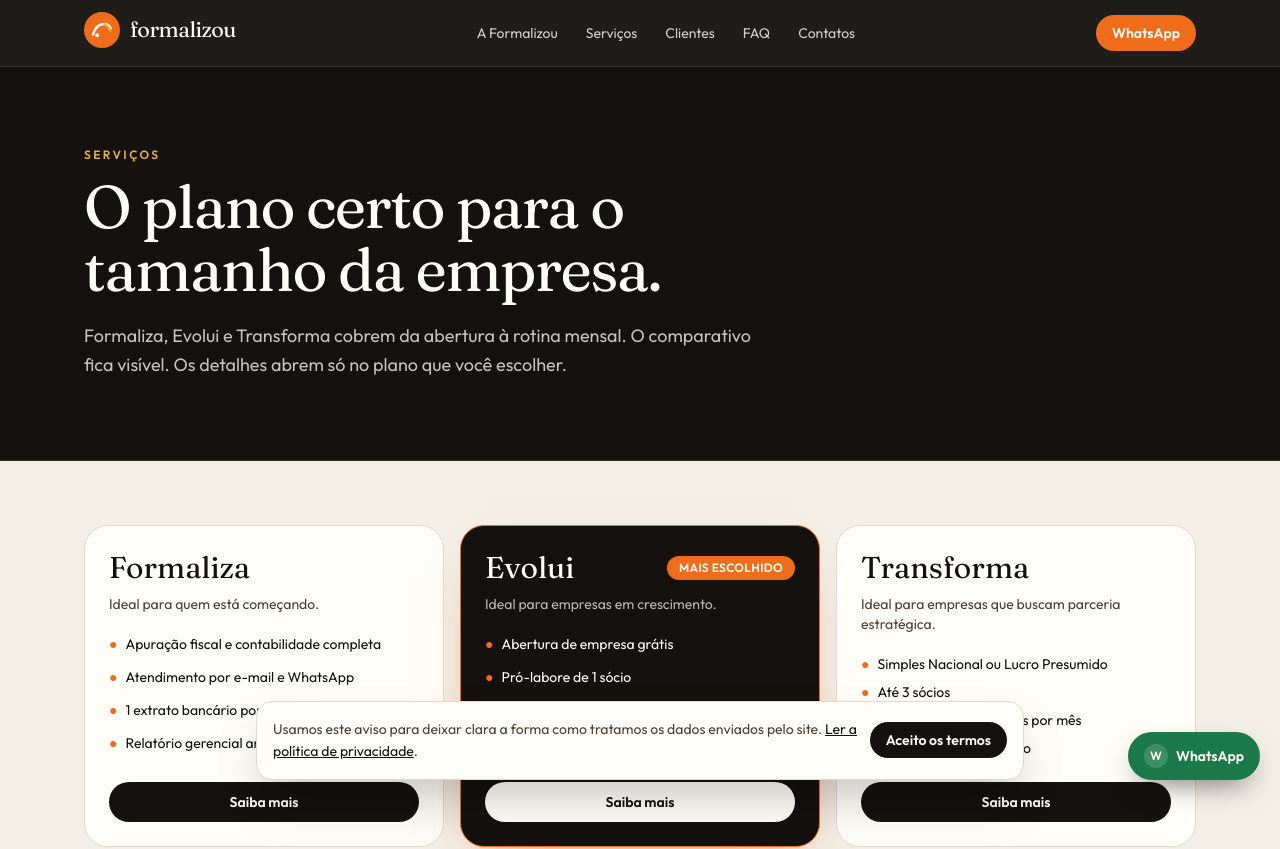
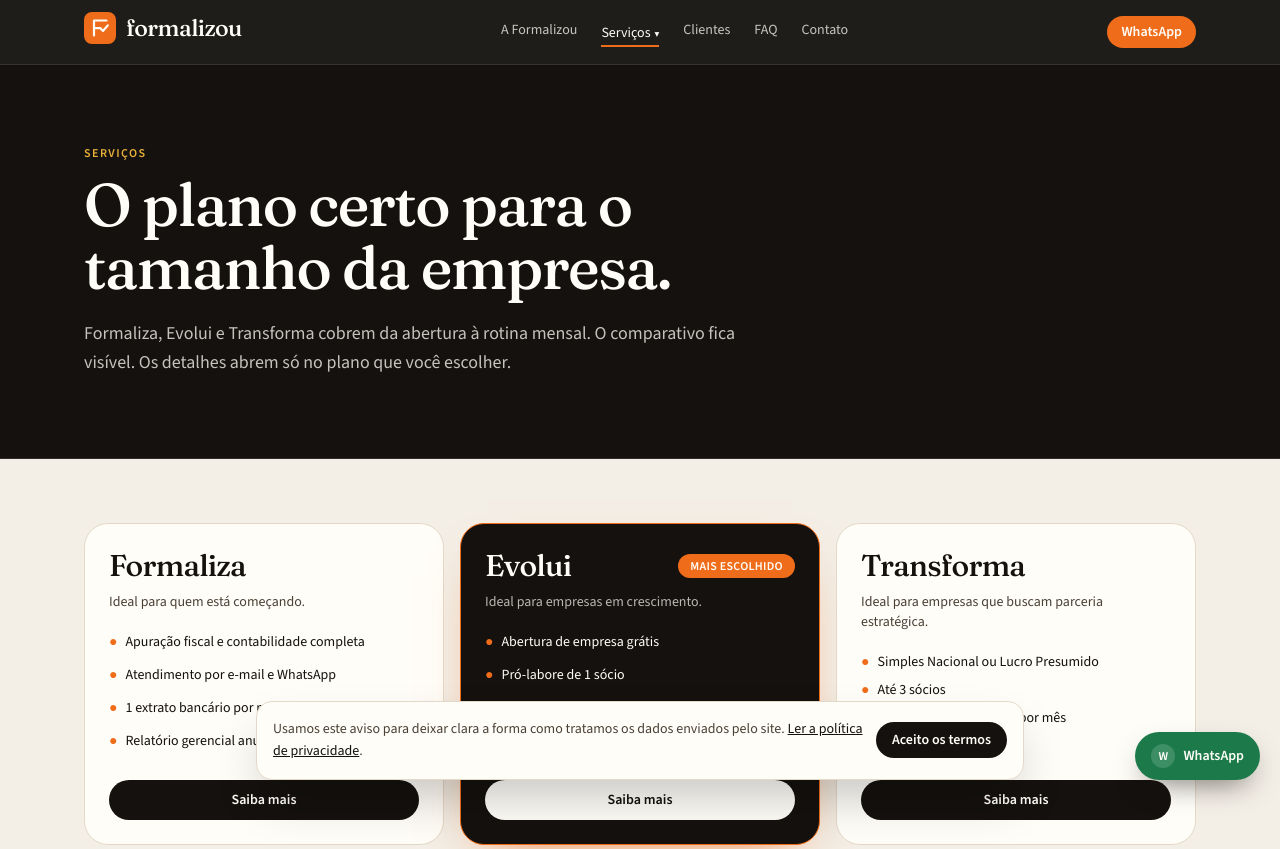
Before and after one commit to betows/formalizou, a Next.js app: page /planos in a window 1280 px wide. Shown: the top 849 px of the page. Built offline with nearby package versions, Linux system fonts and the light colour scheme.

Commit message:
feat: refine the logo, menu, and typography
Keep the current layout and tighten the brand mark, navigation, and type.

```diff
--- a/src/app/contato/page.tsx
+++ b/src/app/contato/page.tsx
@@ -18,7 +18,7 @@ export default function ContactPage() {
       />
       <section className="mx-auto grid max-w-6xl gap-8 px-5 py-16 lg:grid-cols-[0.8fr_1.2fr]">
         <div className="rounded-3xl bg-ink p-6 text-cream">
-          <p className="text-xs font-semibold uppercase tracking-[0.16em] text-amber">Florianópolis</p>
+          <p className="text-xs font-semibold uppercase tracking-[0.12em] text-amber">Florianópolis</p>
           <p className="mt-3 font-display text-3xl leading-tight">
             {SITE.address.line1}
             <br />
--- a/src/app/globals.css
+++ b/src/app/globals.css
@@ -1,7 +1,7 @@
 @import "tailwindcss";
 
 @theme {
-  --font-sans: var(--font-outfit), ui-sans-serif, system-ui, sans-serif;
+  --font-sans: var(--font-body), ui-sans-serif, system-ui, sans-serif;
   --font-display: var(--font-fraunces), Georgia, "Times New Roman", serif;
   --color-ink: #14110e;
   --color-ink-soft: #4a4036;
@@ -22,6 +22,14 @@ body {
   background: var(--color-paper);
   color: var(--color-ink);
   font-family: var(--font-sans);
+  font-size: 1.0625rem;
+  line-height: 1.6;
+  text-rendering: optimizeLegibility;
+}
+
+.font-display {
+  font-weight: 500;
+  letter-spacing: -0.025em;
 }
 
 ::selection {
--- a/src/app/layout.tsx
+++ b/src/app/layout.tsx
@@ -1,20 +1,22 @@
 import type { Metadata } from "next";
-import { Fraunces, Outfit } from "next/font/google";
+import { Fraunces, Source_Sans_3 } from "next/font/google";
 import { CookieNotice } from "@/components/cookie-notice";
 import { SiteFooter } from "@/components/site-footer";
 import { SiteHeader } from "@/components/site-header";
 import { WhatsAppButton } from "@/components/whatsapp-button";
 import "./globals.css";
 
-const outfit = Outfit({
+const sourceSans = Source_Sans_3({
   subsets: ["latin"],
-  variable: "--font-outfit",
+  weight: ["400", "600"],
+  variable: "--font-body",
   display: "swap",
 });
 
 const fraunces = Fraunces({
   subsets: ["latin"],
   style: ["normal", "italic"],
+  weight: ["500", "600"],
   variable: "--font-fraunces",
   display: "swap",
 });
@@ -30,7 +32,7 @@ export const metadata: Metadata = {
 
 export default function RootLayout({ children }: LayoutProps<"/">) {
   return (
-    <html lang="pt-BR" className={`${outfit.variable} ${fraunces.variable} h-full antialiased`}>
+    <html lang="pt-BR" className={`${sourceSans.variable} ${fraunces.variable} h-full antialiased`}>
       <body className="min-h-full">
         <a
           href="#conteudo"
--- a/src/components/logo.tsx
+++ b/src/components/logo.tsx
@@ -1,34 +1,25 @@
-export function Logo({ compact = false }: { compact?: boolean }) {
+export function Logo() {
   return (
-    <span className="inline-flex items-center gap-2.5">
-      <svg width="36" height="36" viewBox="0 0 36 36" aria-hidden="true">
-        <rect width="36" height="36" rx="18" fill="#ef6c1a" />
+    <span className="inline-flex items-center gap-2.5 text-cream">
+      <svg width="32" height="32" viewBox="0 0 32 32" aria-hidden="true" className="shrink-0">
+        <rect width="32" height="32" rx="8" fill="#ef6c1a" />
         <path
-          d="M9 22.5c2.2-7 6.4-10.5 11-10.5 3.2 0 5.4 1.6 6.6 4.2"
+          d="M10 8.5h12.5M10 8.5v15"
           fill="none"
           stroke="#fffdf8"
-          strokeWidth="2.4"
+          strokeWidth="2.2"
           strokeLinecap="round"
         />
         <path
-          d="M20.5 12.2c2.4 1.2 4.4 3.4 5.6 6.4"
+          d="M10 16.2h6.4l2.6 2.8 4.8-5.6"
           fill="none"
-          stroke="#e8b03a"
-          strokeWidth="2.4"
+          stroke="#fffdf8"
+          strokeWidth="2.2"
           strokeLinecap="round"
+          strokeLinejoin="round"
         />
-        <circle cx="13.2" cy="23.2" r="2" fill="#fffdf8" />
       </svg>
-      <span className="leading-none">
-        <span className="block font-display text-[1.35rem] tracking-tight text-cream">
-          formalizou
-        </span>
-        {compact ? null : (
-          <span className="mt-1 block text-[10px] font-medium uppercase tracking-[0.16em] text-cream/55">
-            contabilidade descomplicada
-          </span>
-        )}
-      </span>
+      <span className="font-display text-[1.45rem] font-medium leading-none tracking-[-0.03em]">formalizou</span>
     </span>
   );
 }
--- a/src/components/page-hero.tsx
+++ b/src/components/page-hero.tsx
@@ -10,7 +10,7 @@ export function PageHero({
   return (
     <section className="border-b border-white/10 bg-ink text-cream">
       <div className="mx-auto max-w-6xl px-5 py-14 md:py-20">
-        <p className="text-xs font-semibold uppercase tracking-[0.2em] text-amber">{eyebrow}</p>
+        <p className="text-xs font-semibold uppercase tracking-[0.12em] text-amber">{eyebrow}</p>
         <h1 className="mt-3 max-w-3xl font-display text-4xl leading-[1.05] tracking-tight md:text-6xl">
           {title}
         </h1>
--- a/src/components/plan-explorer.tsx
+++ b/src/components/plan-explorer.tsx
@@ -105,7 +105,7 @@ export function PlanExplorer() {
           <div className="p-6">
             <div className="flex items-start justify-between gap-4">
               <div>
-                <p className="text-xs font-semibold uppercase tracking-[0.16em] text-orange">Plano</p>
+                <p className="text-xs font-semibold uppercase tracking-[0.12em] text-orange">Plano</p>
                 <h2 className="font-display text-4xl">{plan.name}</h2>
                 <p className="mt-1 text-ink-soft">
                   Ideal para {plan.audience.charAt(0).toLowerCase() + plan.audience.slice(1)}
--- a/src/components/site-footer.tsx
+++ b/src/components/site-footer.tsx
@@ -26,7 +26,7 @@ export function SiteFooter() {
           </div>
         </div>
         <div>
-          <p className="text-xs font-semibold uppercase tracking-[0.16em] text-amber">Central de atendimento</p>
+          <p className="text-xs font-semibold uppercase tracking-[0.12em] text-amber">Central de atendimento</p>
           <p className="mt-3 font-display text-2xl">{SITE.address.city}</p>
           <p className="mt-2 text-sm leading-relaxed text-cream/70">
             {SITE.address.line1}
@@ -38,7 +38,7 @@ export function SiteFooter() {
           </a>
         </div>
         <div>
-          <p className="text-xs font-semibold uppercase tracking-[0.16em] text-amber">Mapa</p>
+          <p className="text-xs font-semibold uppercase tracking-[0.12em] text-amber">Mapa</p>
           <ul className="mt-3 grid gap-2 text-sm text-cream/80">
             <li>
               <Link href="/a-formalizou" className="hover:text-cream">
--- a/src/components/site-header.tsx
+++ b/src/components/site-header.tsx
@@ -1,6 +1,7 @@
 "use client";
 
 import Link from "next/link";
+import { usePathname } from "next/navigation";
 import { useState } from "react";
 import { Logo } from "@/components/logo";
 import { WHATSAPP_URL } from "@/lib/site";
@@ -9,12 +10,23 @@ const links = [
   { href: "/a-formalizou", label: "A Formalizou" },
   { href: "/#clientes", label: "Clientes" },
   { href: "/faq", label: "FAQ" },
-  { href: "/contato", label: "Contatos" },
+  { href: "/contato", label: "Contato" },
 ];
 
+const serviceLinks = [
+  { href: "/planos", label: "Nossos planos" },
+  { href: "/servicos-avulsos", label: "Serviços avulsos" },
+];
+
+function navClass(active: boolean) {
+  return `border-b-2 pb-0.5 text-sm ${active ? "border-orange text-cream" : "border-transparent text-cream/75 hover:text-cream"}`;
+}
+
 export function SiteHeader() {
+  const pathname = usePathname();
   const [open, setOpen] = useState(false);
   const [servicesOpen, setServicesOpen] = useState(false);
+  const servicesActive = pathname === "/planos" || pathname === "/servicos-avulsos";
 
   function close() {
     setOpen(false);
@@ -23,12 +35,12 @@ export function SiteHeader() {
 
   return (
     <header className="sticky top-0 z-40 border-b border-white/10 bg-ink/95 text-cream backdrop-blur">
-      <div className="mx-auto flex max-w-6xl items-center justify-between gap-4 px-5 py-3">
+      <div className="mx-auto flex max-w-6xl items-center justify-between gap-8 px-5 py-3">
         <Link href="/" aria-label="Formalizou, página inicial" onClick={close}>
-          <Logo compact />
+          <Logo />
         </Link>
-        <nav className="hidden items-center gap-7 text-sm lg:flex" aria-label="Principal">
-          <Link href="/a-formalizou" className="text-cream/80 hover:text-cream">
+        <nav className="hidden items-center gap-6 lg:flex" aria-label="Principal">
+          <Link href="/a-formalizou" className={navClass(pathname === "/a-formalizou")}>
             A Formalizou
           </Link>
           <div
@@ -38,49 +50,45 @@ export function SiteHeader() {
           >
             <button
               type="button"
-              className="text-cream/80 hover:text-cream"
+              className={navClass(servicesActive)}
               aria-expanded={servicesOpen}
               aria-controls="menu-servicos"
               onClick={() => setServicesOpen((value) => !value)}
             >
               Serviços
+              <span className={`ml-1 inline-block text-[0.6rem] ${servicesOpen ? "rotate-180" : ""}`} aria-hidden="true">
+                ▾
+              </span>
             </button>
             {servicesOpen ? (
-              <div
-                id="menu-servicos"
-                className="absolute left-0 top-full z-10 min-w-52 pt-3"
-              >
-                <div className="rounded-2xl border border-white/10 bg-ink p-2 shadow-2xl">
-                  <Link
-                    href="/planos"
-                    className="block rounded-xl px-3 py-2 hover:bg-white/5"
-                    onClick={close}
-                  >
-                    Nossos planos
-                  </Link>
-                  <Link
-                    href="/servicos-avulsos"
-                    className="block rounded-xl px-3 py-2 hover:bg-white/5"
-                    onClick={close}
-                  >
-                    Serviços avulsos
-                  </Link>
+              <div id="menu-servicos" className="absolute left-0 top-full z-10 min-w-48 pt-3">
+                <div className="rounded-xl border border-line bg-cream p-1.5 text-ink shadow-lg">
+                  {serviceLinks.map((link) => (
+                    <Link
+                      key={link.href}
+                      href={link.href}
+                      className={`block rounded-lg px-3 py-2 text-sm ${pathname === link.href ? "bg-paper font-medium" : "hover:bg-paper"}`}
+                      onClick={close}
+                    >
+                      {link.label}
+                    </Link>
+                  ))}
                 </div>
               </div>
             ) : null}
           </div>
           {links.slice(1).map((link) => (
-            <Link key={link.href} href={link.href} className="text-cream/80 hover:text-cream">
+            <Link key={link.href} href={link.href} className={navClass(pathname === link.href)}>
               {link.label}
             </Link>
           ))}
         </nav>
-        <div className="flex items-center gap-2">
+        <div className="flex items-center gap-3">
           <a
             href={WHATSAPP_URL}
             target="_blank"
             rel="noreferrer"
-            className="hidden rounded-full bg-orange px-4 py-2 text-sm font-semibold text-cream hover:bg-orange-deep sm:inline-flex"
+            className="hidden rounded-full bg-orange px-3.5 py-1.5 text-sm font-semibold text-cream hover:bg-orange-deep sm:inline-flex"
           >
             WhatsApp
           </a>
@@ -99,27 +107,20 @@ export function SiteHeader() {
         </div>
       </div>
       {open ? (
-        <nav id="menu-mobile" className="border-t border-white/10 px-5 py-4 lg:hidden" aria-label="Mobile">
-          <div className="grid gap-1 text-sm">
+        <nav id="menu-mobile" className="border-t border-white/10 px-5 py-2 lg:hidden" aria-label="Mobile">
+          <div className="divide-y divide-white/10 text-sm">
             {links.map((link) => (
-              <Link key={link.href} href={link.href} className="rounded-xl px-3 py-2 hover:bg-white/5" onClick={close}>
+              <Link key={link.href} href={link.href} className="block py-3 text-cream/90" onClick={close}>
                 {link.label}
               </Link>
             ))}
-            <p className="px-3 pt-3 text-xs uppercase tracking-[0.16em] text-cream/45">Serviços</p>
-            <Link href="/planos" className="rounded-xl px-3 py-2 hover:bg-white/5" onClick={close}>
-              Nossos planos
-            </Link>
-            <Link href="/servicos-avulsos" className="rounded-xl px-3 py-2 hover:bg-white/5" onClick={close}>
-              Serviços avulsos
-            </Link>
-            <a
-              href={WHATSAPP_URL}
-              target="_blank"
-              rel="noreferrer"
-              className="mt-2 rounded-full bg-orange px-4 py-3 text-center font-semibold"
-            >
-              Falar no WhatsApp
+            {serviceLinks.map((link) => (
+              <Link key={link.href} href={link.href} className="block py-3 pl-3 text-cream/70" onClick={close}>
+                {link.label}
+              </Link>
+            ))}
+            <a href={WHATSAPP_URL} target="_blank" rel="noreferrer" className="block py-3 font-semibold text-orange">
+              WhatsApp
             </a>
           </div>
         </nav>
```
Also changed, not shown: src/app/page.tsx (+9 -9 lines).
